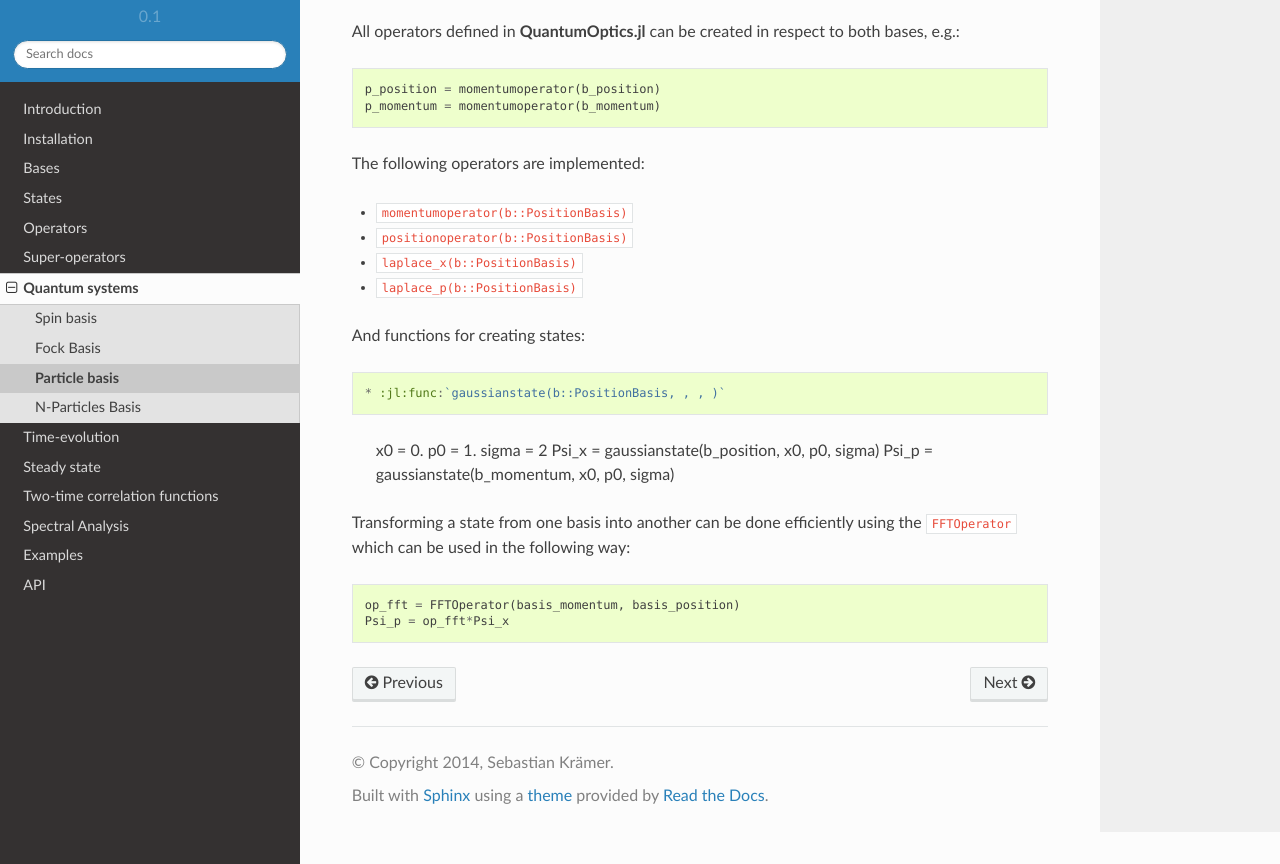
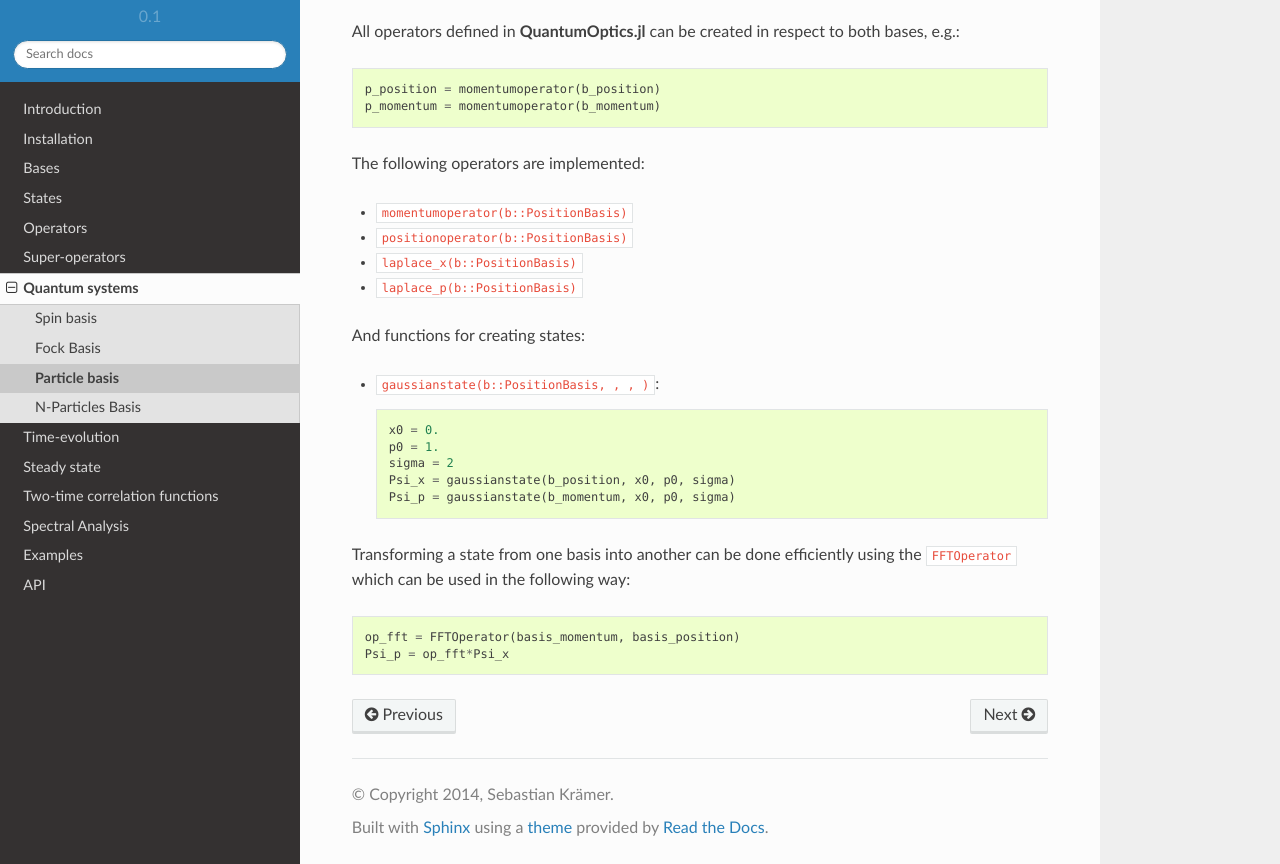
Before and after one commit to ymuv1/QuantumOptics.jl, a Sphinx documentation site: the page built from docs/source/particle.rst, in a window 1280 px wide and 900 px high, scrolled down 1444 px, cut to the strip 36-900 px from the top of the window. Built offline with Sphinx 7.4.7 and the Read the Docs theme 2.0.0, drawn with Linux system fonts in a browser that asks for light colours; pages that are not in the unit, such as notebooks, are missing from menus; cross-references to code outside the pages are shown as plain code.

Commit message:
Fix bug in particle documentation.

```diff
--- a/docs/source/particle.rst
+++ b/docs/source/particle.rst
@@ -61,9 +61,9 @@ The following operators are implemented:
 * :jl:func:`laplace_x(b::PositionBasis)`
 * :jl:func:`laplace_p(b::PositionBasis)`
 
-And functions for creating states::
+And functions for creating states:
 
-* :jl:func:`gaussianstate(b::PositionBasis, , , )`
+* :jl:func:`gaussianstate(b::PositionBasis, , , )`::
 
     x0 = 0.
     p0 = 1.
```
